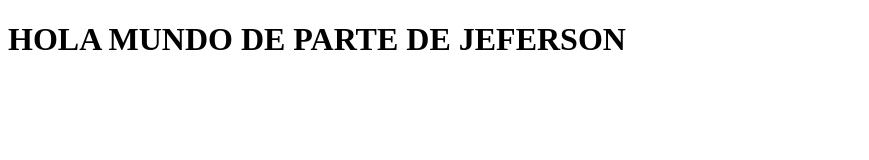
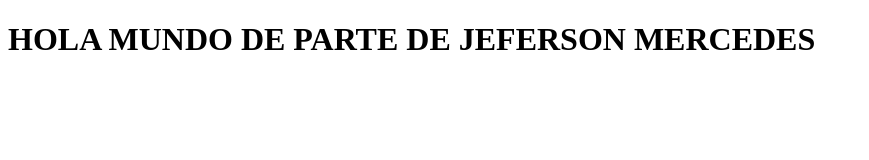
Before and after one commit to snakeJ11/calculadora.github.io, a plain HTML site: page index.html in a window 1280 px wide. Shown: the whole page, without its empty margins (0-869 px from the left). Drawn offline with Linux system fonts and the light colour scheme.

Commit message:
Update index.html

```diff
--- a/index.html
+++ b/index.html
@@ -9,7 +9,7 @@
 </head>
 <body>
 
-   <h1>HOLA MUNDO DE PARTE DE JEFERSON</h1>
+   <h1>HOLA MUNDO DE PARTE DE JEFERSON MERCEDES </h1>
 
 </body>
 </html>
```
